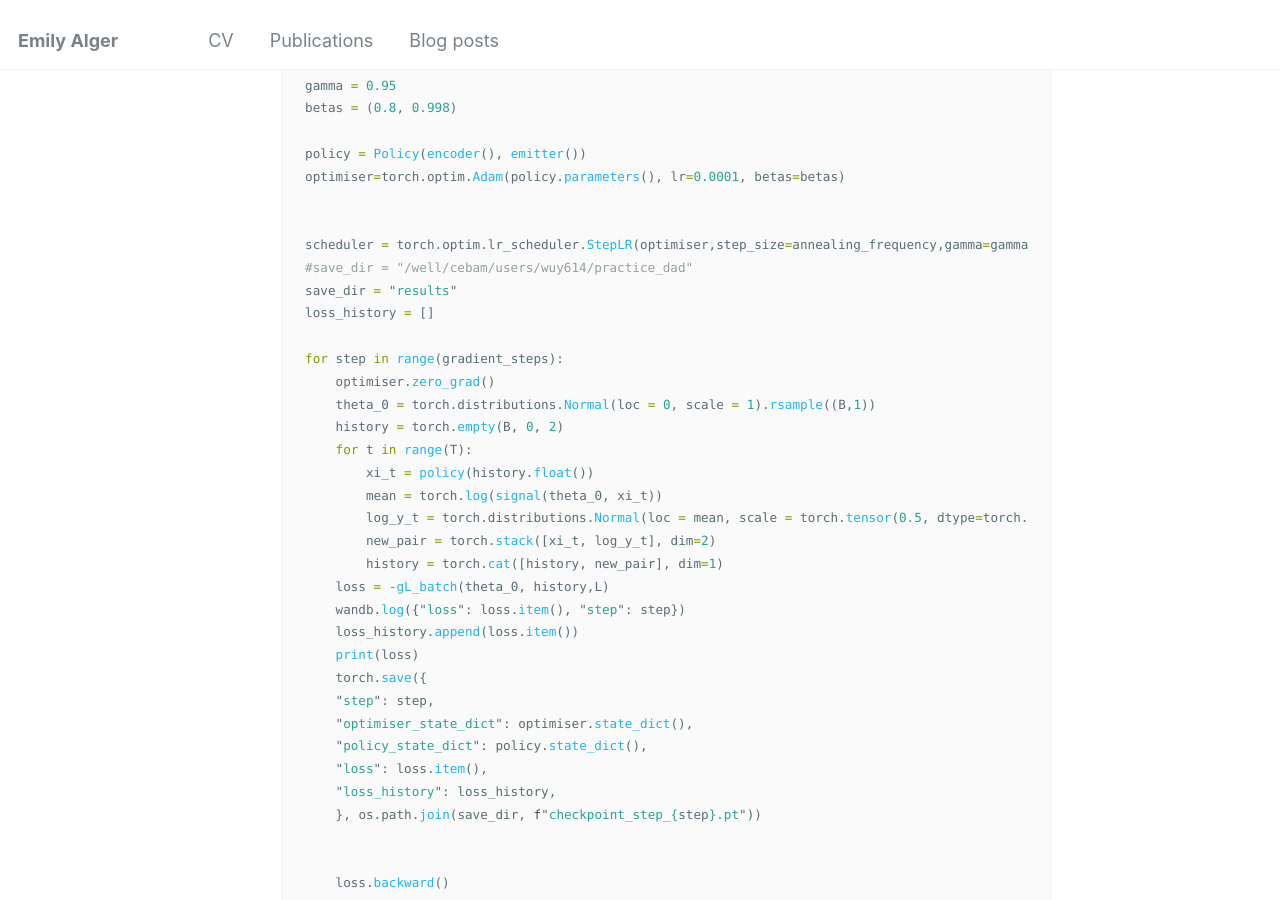
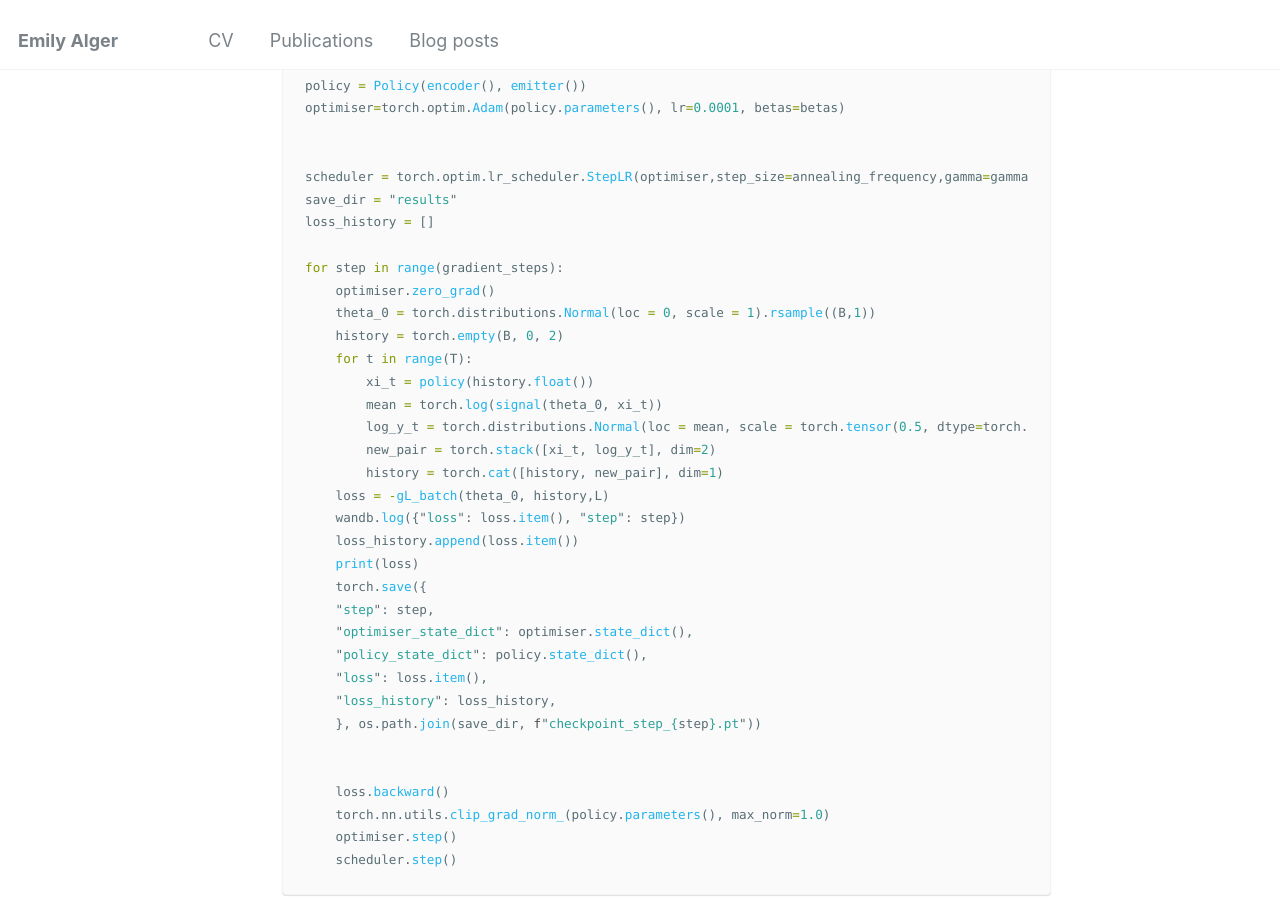
Before and after one commit to alemily100/alemily100.github.io, a Jekyll site: the page built from _posts/2026-07-10-an-introduction-to-deep-adaptive-design-dad.md, in a window 1280 px wide and 900 px high, scrolled down 9205 px. Built offline with Jekyll 4.4.1, drawn with Linux system fonts in a browser that asks for light colours.

Commit message:
Update 2026-07-10-an-introduction-to-deep-adaptive-design-dad.md

```diff
--- a/_posts/2026-07-10-an-introduction-to-deep-adaptive-design-dad.md
+++ b/_posts/2026-07-10-an-introduction-to-deep-adaptive-design-dad.md
@@ -211,7 +208,6 @@ optimiser=torch.optim.Adam(policy.parameters(), lr=0.0001, betas=betas)
 
 
 scheduler = torch.optim.lr_scheduler.StepLR(optimiser,step_size=annealing_frequency,gamma=gamma,)
-#save_dir = "/well/cebam/users/wuy614/practice_dad"
 save_dir = "results"
 loss_history = []
 
```
Also changed, not shown: other parts of _posts/2026-07-10-an-introduction-to-deep-adaptive-design-dad.md (+0 -3 lines).
